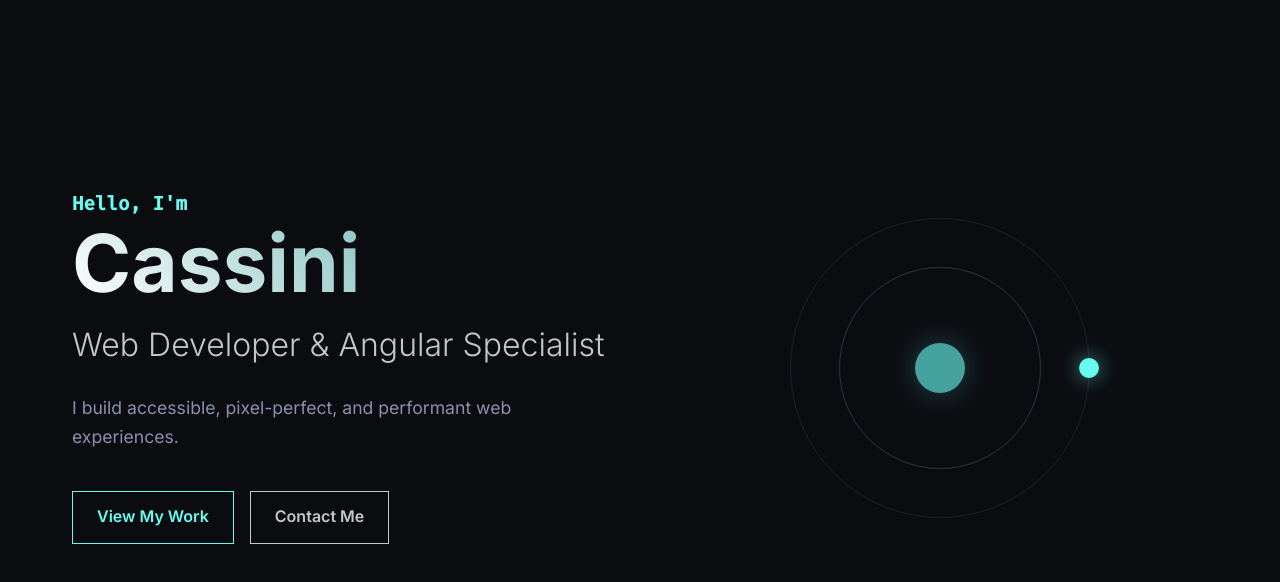
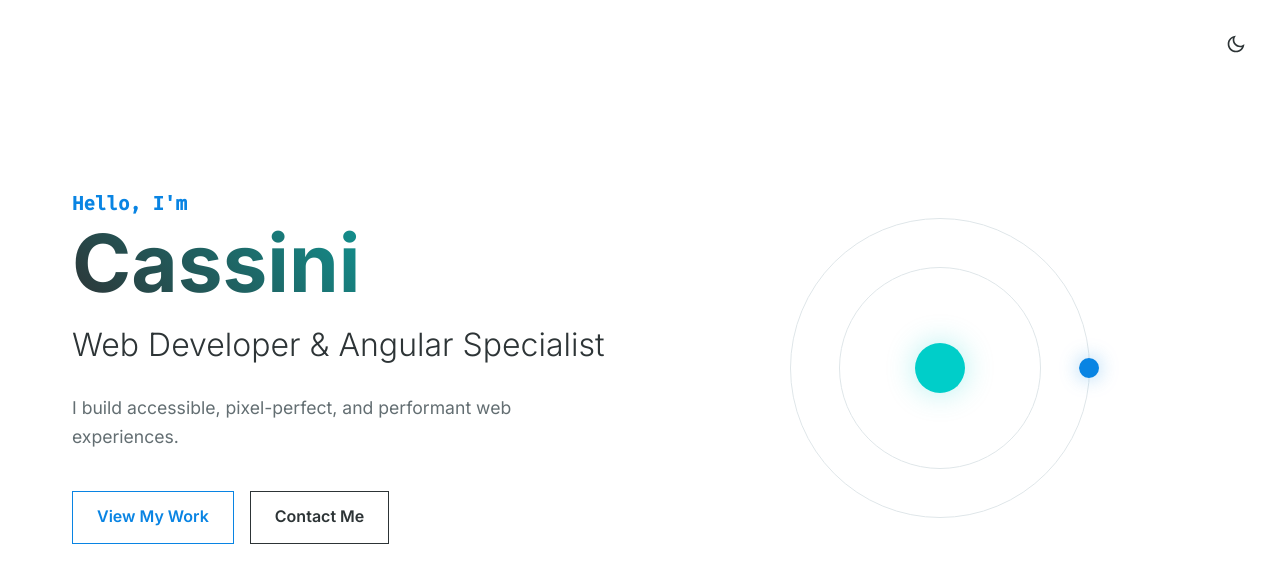
Before and after one commit to dev-cassini/cassini-portfolio, an Angular app: page / in a window 1280 px wide. Shown: the top 582 px of the page. Built offline with nearby package versions, Linux system fonts and the light colour scheme.

Commit message:
feat: Implement light/dark theme toggle with CSS variables and a dedicated theme service.

```diff
--- a/angular.json
+++ b/angular.json
@@ -2,7 +2,8 @@
   "$schema": "./node_modules/@angular/cli/lib/config/schema.json",
   "version": 1,
   "cli": {
-    "packageManager": "npm"
+    "packageManager": "npm",
+    "analytics": false
   },
   "newProjectRoot": "projects",
   "projects": {
--- a/src/app/app.html
+++ b/src/app/app.html
@@ -1,6 +1,7 @@
 @if (!isHomePage) {
 <app-header></app-header>
 }
+<app-theme-toggle></app-theme-toggle>
 
 <main>
   <router-outlet></router-outlet>
--- a/src/app/app.scss
+++ b/src/app/app.scss
@@ -0,0 +1,32 @@
+// App Component Styles
+// Global variables are defined in src/styles.scss
+
+// Header/Footer specific styles that might need access to component scope
+// or just general layout tweaks for the app root.
+
+.header {
+    background-color: var(--bg-color); // Use main bg with opacity?
+    backdrop-filter: blur(10px);
+    border-bottom: 1px solid var(--border-color);
+
+    // Override for transparency if needed
+    background-color: rgba(var(--bg-color-rgb), 0.8);
+    // Note: --bg-color is hex, so rgba won't work directly without RGB vars.
+    // For now, let's just use the variable.
+    background-color: var(--surface-color);
+    opacity: 0.95;
+}
+
+.footer {
+    background-color: var(--surface-color);
+    color: var(--text-primary);
+}
+
+.nav__link {
+    color: var(--text-primary);
+
+    &:hover {
+        background-color: var(--border-color);
+        color: var(--text-highlight);
+    }
+}
--- a/src/app/app.ts
+++ b/src/app/app.ts
@@ -2,6 +2,7 @@ import { Component, inject } from '@angular/core';
 import { RouterOutlet, Router, NavigationEnd } from '@angular/router';
 import { Header } from './components/header/header';
 import { Footer } from './components/footer/footer';
+import { ThemeToggle } from './components/theme-toggle/theme-toggle';
 import { filter } from 'rxjs/operators';
 import { AsyncPipe } from '@angular/common';
 
@@ -11,7 +12,8 @@ import { AsyncPipe } from '@angular/common';
   imports: [
     RouterOutlet,
     Header,
-    Footer
+    Footer,
+    ThemeToggle
   ],
   templateUrl: './app.html',
   styleUrl: './app.scss'
--- a/src/app/components/footer/footer.scss
+++ b/src/app/components/footer/footer.scss
@@ -2,7 +2,7 @@
     padding: 2rem 0;
     text-align: center;
     font-size: 0.9rem;
-    color: #8892b0;
+    color: var(--text-muted);
     font-family: var(--font-mono);
 
     &__container {
--- a/src/app/components/header/header.scss
+++ b/src/app/components/header/header.scss
@@ -4,9 +4,9 @@
     left: 0;
     width: 100%;
     z-index: 1000;
-    background: rgba(11, 12, 16, 0.8);
+    background: var(--header-bg);
     backdrop-filter: blur(10px);
-    border-bottom: 1px solid rgba(255, 255, 255, 0.05);
+    border-bottom: 1px solid var(--border-color);
     padding: 1rem 0;
     transition: all 0.3s ease;
 
@@ -53,7 +53,7 @@
         }
 
         &:hover {
-            color: #fff;
+            color: var(--text-highlight);
 
             &::after {
                 width: 100%;
--- a/src/app/components/hero/hero.scss
+++ b/src/app/components/hero/hero.scss
@@ -26,7 +26,7 @@
         font-size: 5rem;
         line-height: 1;
         margin-bottom: 1rem;
-        background: linear-gradient(45deg, #fff, var(--text-secondary));
+        background: linear-gradient(45deg, var(--text-gradient-start), var(--text-secondary));
         background-clip: text;
         -webkit-background-clip: text;
         -webkit-text-fill-color: transparent;
@@ -41,7 +41,7 @@
 
     &__description {
         font-size: 1.1rem;
-        color: #8892b0;
+        color: var(--text-muted);
         max-width: 500px;
         margin-bottom: 2.5rem;
     }
@@ -72,7 +72,7 @@
 .orbit {
     width: 300px;
     height: 300px;
-    border: 1px solid rgba(102, 252, 241, 0.1);
+    border: 1px solid var(--border-color);
     border-radius: 50%;
     position: relative;
     animation: rotate 20s linear infinite;
@@ -85,7 +85,7 @@
         transform: translate(-50%, -50%);
         width: 200px;
         height: 200px;
-        border: 1px solid rgba(102, 252, 241, 0.2);
+        border: 1px solid var(--border-color);
         border-radius: 50%;
     }
 }
@@ -99,7 +99,7 @@
     background: var(--text-secondary);
     border-radius: 50%;
     transform: translate(-50%, -50%);
-    box-shadow: 0 0 30px rgba(69, 162, 158, 0.4);
+    box-shadow: 0 0 30px var(--glow-secondary);
 }
 
 .satellite {
@@ -111,7 +111,7 @@
     background: var(--text-highlight);
     border-radius: 50%;
     transform: translateX(-50%);
-    box-shadow: 0 0 20px rgba(102, 252, 241, 0.6);
+    box-shadow: 0 0 20px var(--glow-primary);
 }
 
 @keyframes rotate {
--- /dev/null
+++ b/src/app/components/theme-toggle/theme-toggle.html
@@ -0,0 +1,15 @@
+<button
+  type="button"
+  aria-label="Toggle theme"
+  class="theme-toggle"
+  (click)="toggleTheme()"
+  [attr.data-theme]="themeService.theme()">
+
+  <svg xmlns="http://www.w3.org/2000/svg" viewBox="0 0 24 24" fill="currentColor" width="24" height="24" class="icon sun" aria-hidden="true">
+    <path d="M12 18C8.68629 18 6 15.3137 6 12C6 8.68629 8.68629 6 12 6C15.3137 6 18 8.68629 18 12C18 15.3137 15.3137 18 12 18ZM12 16C14.2091 16 16 14.2091 16 12C16 9.79086 14.2091 8 12 8C9.79086 8 8 9.79086 8 12C8 14.2091 9.79086 16 12 16ZM11 1H13V4H11V1ZM11 20H13V23H11V20ZM3.51472 4.92893L4.92893 3.51472L7.05025 5.63604L5.63604 7.05025L3.51472 4.92893ZM16.9497 18.364L18.364 16.9497L20.4853 19.0711L19.0711 20.4853L16.9497 18.364ZM19.0711 3.51472L20.4853 4.92893L18.364 7.05025L16.9497 5.63604L19.0711 3.51472ZM5.63604 16.9497L7.05025 18.364L4.92893 20.4853L3.51472 19.0711L5.63604 16.9497ZM23 11V13H20V11H23ZM4 11V13H1V11H4Z"></path>
+  </svg>
+
+  <svg xmlns="http://www.w3.org/2000/svg" viewBox="0 0 24 24" fill="currentColor" width="24" height="24" class="icon moon" aria-hidden="true">
+    <path d="M10 7C10 10.866 13.134 14 17 14C18.9584 14 20.729 13.1957 21.9995 11.8995C22 11.933 22 11.9665 22 12C22 17.5228 17.5228 22 12 22C6.47715 22 2 17.5228 2 12C2 6.47715 6.47715 2 12 2C12.0335 2 12.067 2 12.1005 2.00049C10.8043 3.27098 10 5.04157 10 7ZM4 12C4 16.4183 7.58172 20 12 20C15.0583 20 17.7158 18.2839 19.062 15.7621C18.3945 15.9187 17.7035 16 17 16C12.0294 16 8 11.9706 8 7C8 6.29648 8.08133 5.60547 8.2379 4.938C5.71611 6.28423 4 8.9417 4 12Z"></path>
+  </svg>
+</button>
--- /dev/null
+++ b/src/app/components/theme-toggle/theme-toggle.scss
@@ -0,0 +1,51 @@
+.theme-toggle {
+  display: flex;
+  align-items: center;
+  justify-content: center;
+  border-radius: 9999px;
+  padding: 0.5rem;
+  width: 2.5rem;
+  height: 2.5rem;
+  position: fixed;
+  top: 1.5rem;
+  right: 1.5rem;
+  z-index: 1000;
+  cursor: pointer;
+  background-color: transparent;
+  border: none;
+  color: var(--text-primary);
+  transition: color 0.3s ease;
+
+  &:hover {
+    background-color: var(--hover-bg);
+  }
+
+  .icon {
+    width: 1.25rem;
+    height: 1.25rem;
+    position: absolute;
+    transition: transform 0.5s cubic-bezier(0.25, 1, 0.5, 1), opacity 0.5s cubic-bezier(0.25, 1, 0.5, 1);
+  }
+
+  .sun {
+    opacity: 0;
+    transform: rotate(-90deg) scale(0.5);
+  }
+
+  .moon {
+    opacity: 1;
+    transform: rotate(0) scale(1);
+  }
+
+  &[data-theme="dark"] {
+    .sun {
+      opacity: 1;
+      transform: rotate(0) scale(1);
+    }
+
+    .moon {
+      opacity: 0;
+      transform: rotate(90deg) scale(0.5);
+    }
+  }
+}
--- /dev/null
+++ b/src/app/components/theme-toggle/theme-toggle.ts
@@ -0,0 +1,18 @@
+import { Component, inject } from '@angular/core';
+import { CommonModule } from '@angular/common';
+import { ThemeService } from '../../services/theme.service';
+
+@Component({
+    selector: 'app-theme-toggle',
+    standalone: true,
+    imports: [CommonModule],
+    templateUrl: './theme-toggle.html',
+    styleUrl: './theme-toggle.scss'
+})
+export class ThemeToggle {
+    themeService = inject(ThemeService);
+
+    toggleTheme() {
+        this.themeService.toggle();
+    }
+}
--- /dev/null
+++ b/src/app/services/theme.service.ts
@@ -0,0 +1,43 @@
+import { Injectable, signal, effect, PLATFORM_ID, inject } from '@angular/core';
+import { isPlatformBrowser } from '@angular/common';
+
+@Injectable({
+    providedIn: 'root'
+})
+export class ThemeService {
+    private platformId = inject(PLATFORM_ID);
+    theme = signal<'light' | 'dark'>('light');
+
+    constructor() {
+        if (isPlatformBrowser(this.platformId)) {
+            this.initializeTheme();
+        }
+
+        effect(() => {
+            const currentTheme = this.theme();
+            if (isPlatformBrowser(this.platformId)) {
+                document.documentElement.setAttribute('data-theme', currentTheme);
+                localStorage.setItem('theme', currentTheme);
+
+                if (currentTheme === 'dark') {
+                    document.documentElement.classList.add('dark');
+                } else {
+                    document.documentElement.classList.remove('dark');
+                }
+            }
+        });
+    }
+
+    private initializeTheme() {
+        const storedTheme = localStorage.getItem('theme') as 'light' | 'dark' | null;
+        if (storedTheme) {
+            this.theme.set(storedTheme);
+        } else if (window.matchMedia('(prefers-color-scheme: dark)').matches) {
+            this.theme.set('dark');
+        }
+    }
+
+    toggle() {
+        this.theme.update(current => current === 'light' ? 'dark' : 'light');
+    }
+}
--- a/src/styles.scss
+++ b/src/styles.scss
@@ -1,11 +1,18 @@
 /* Global Styles */
 :root {
-  /* Palette - Cosmic Minimalist */
-  --bg-color: #0b0c10; /* Deep dark blue/black */
-  --surface-color: #1f2833; /* Slightly lighter for cards/sections */
-  --text-primary: #c5c6c7; /* Light grey for text */
-  --text-highlight: #66fcf1; /* Cyan accent */
-  --text-secondary: #45a29e; /* Muted teal */
+  /* Light Mode Palette */
+  --bg-color: #ffffff;
+  --surface-color: #f8f9fa;
+  --text-primary: #2d3436;
+  --text-highlight: #0984e3;
+  --text-secondary: #00cec9;
+  --text-muted: #636e72;
+  --border-color: #dfe6e9;
+  --text-gradient-start: #2d3436;
+  --glow-primary: rgba(9, 132, 227, 0.4);
+  --glow-secondary: rgba(0, 206, 201, 0.3);
+  --header-bg: rgba(255, 255, 255, 0.8);
+  --hover-bg: rgba(0, 0, 0, 0.05);
 
   /* Typography */
   --font-main: 'Inter', -apple-system, BlinkMacSystemFont, "Segoe UI", Roboto, Helvetica, Arial, sans-serif;
@@ -19,6 +26,22 @@
 
   /* Transitions */
   --transition-speed: 0.3s;
+}
+
+:root[data-theme="dark"] {
+  /* Dark Mode Palette (Cosmic Minimalist) */
+  --bg-color: #0b0c10;
+  --surface-color: #1f2833;
+  --text-primary: #c5c6c7;
+  --text-highlight: #66fcf1;
+  --text-secondary: #45a29e;
+  --text-muted: #8892b0;
+  --border-color: rgba(102, 252, 241, 0.1);
+  --text-gradient-start: #ffffff;
+  --glow-primary: rgba(102, 252, 241, 0.6);
+  --glow-secondary: rgba(69, 162, 158, 0.4);
+  --header-bg: rgba(11, 12, 16, 0.8);
+  --hover-bg: rgba(255, 255, 255, 0.1);
 }
 
 * {
@@ -45,7 +68,12 @@ a {
   }
 }
 
-h1, h2, h3, h4, h5, h6 {
+h1,
+h2,
+h3,
+h4,
+h5,
+h6 {
   color: #fff;
   font-weight: 700;
   line-height: 1.2;
```
